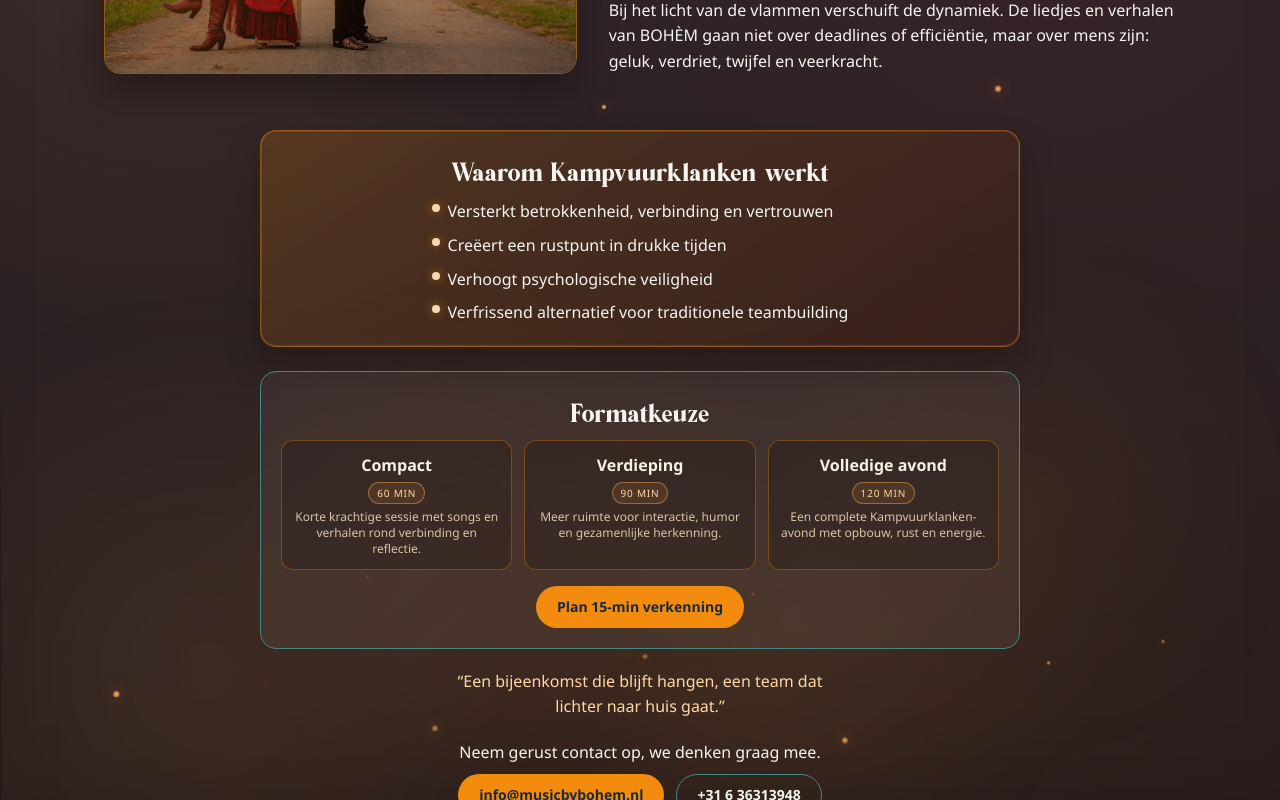
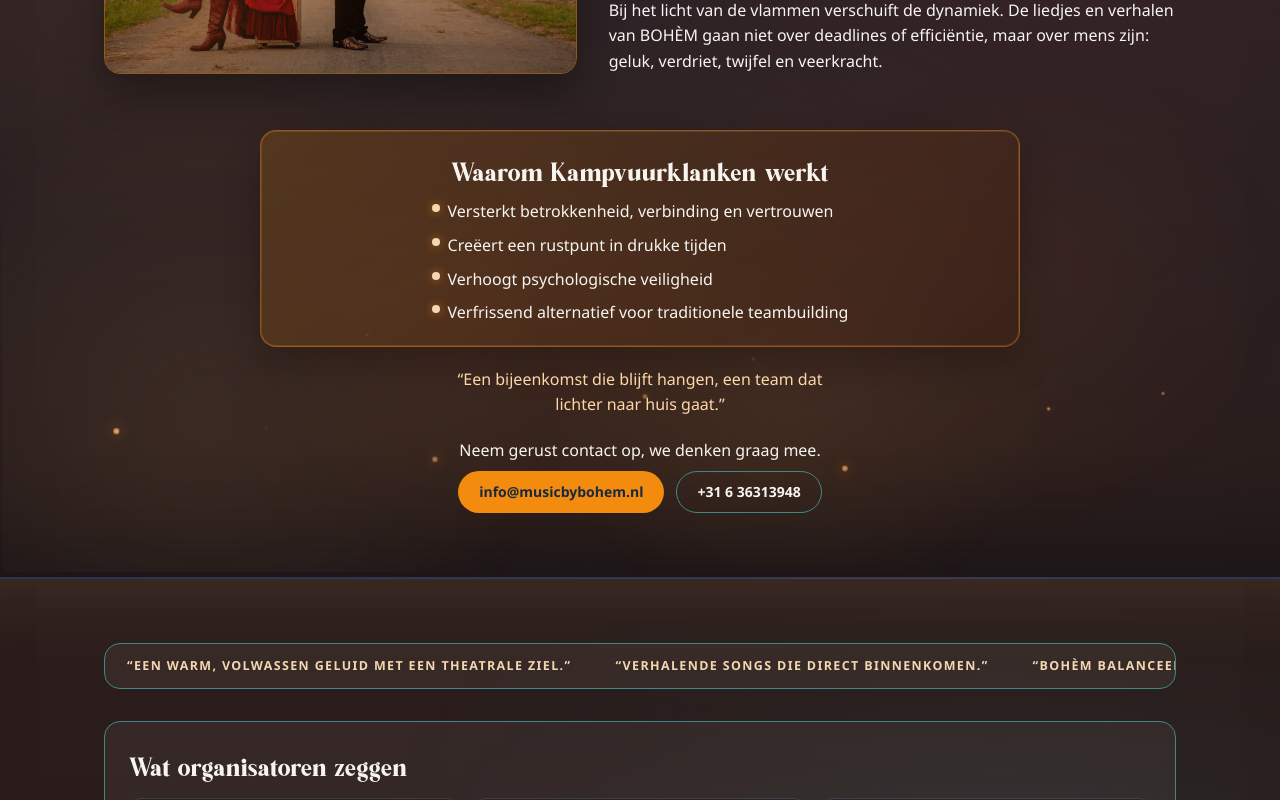
Before and after one commit to yourcount/bohem, a Next.js app: page / in a window 1280 px wide. Shown: the part 4320-5120 px from the top of the page. Built offline with nearby package versions, Linux system fonts and the light colour scheme; no server answers; the database is empty.

Commit message:
Remove kampvuur format-choice block from frontend and editor

```diff
--- a/components/sections/KampvuurSection.tsx
+++ b/components/sections/KampvuurSection.tsx
@@ -97,32 +97,6 @@ export function KampvuurSection({ kampvuur }: KampvuurSectionProps) {
               </ul>
             </article>
 
-            {kampvuur.packages && kampvuur.packages.length > 0 ? (
-              <article className="mt-6 rounded-2xl border border-[var(--color-line-muted)] bg-[rgba(244,233,220,0.06)] p-5 text-center">
-                {kampvuur.packagesTitle ? <h3 className="mb-3 font-display text-2xl sm:text-3xl">{kampvuur.packagesTitle}</h3> : null}
-                <div className="grid gap-3 sm:grid-cols-3">
-                  {kampvuur.packages.map((item) => (
-                    <div key={item.name} className="kampvuur-package-card rounded-xl border border-[rgba(242,139,14,0.35)] bg-[rgba(24,16,20,0.28)] p-3">
-                      <p className="font-semibold text-[#f8f1e5]">{item.name}</p>
-                      <p className="mt-1 inline-flex items-center rounded-full border border-[rgba(255,180,88,0.42)] bg-[rgba(255,146,57,0.12)] px-2 py-0.5 text-[10px] uppercase tracking-[0.08em] text-[#ffd8a5]">
-                        {item.duration}
-                      </p>
-                      <p className="mt-1 text-xs text-[#d9c4a8]">{item.description}</p>
-                    </div>
-                  ))}
-                </div>
-                {kampvuur.packageCta ? (
-                  <a
-                    href={kampvuur.packageCta.href}
-                    data-cta="kampvuur_package_explore"
-                    className="kampvuur-fire-cta mt-4 inline-flex items-center justify-center rounded-full border border-transparent bg-[var(--color-accent-amber)] px-5 py-2.5 text-sm font-bold text-[var(--color-bg-deep)] transition-colors hover:bg-[var(--color-accent-copper)] hover:text-[var(--color-text-primary)]"
-                  >
-                    {kampvuur.packageCta.label}
-                  </a>
-                ) : null}
-              </article>
-            ) : null}
-
             <blockquote className="kampvuur-quote mx-auto mt-5 max-w-[44ch] text-center text-[#f3d7b0]">“{kampvuur.quote}”</blockquote>
 
             <p className="mt-5 text-center text-[var(--color-text-primary)]">{kampvuur.contactPrompt}</p>
--- a/lib/content/editor-content-contract.ts
+++ b/lib/content/editor-content-contract.ts
@@ -28,6 +28,12 @@ type ValidationResult =
       ok: false;
       fieldErrors: FieldErrors;
     };
+
+function stripKampvuurFormatChoiceFields(kampvuur: SiteContent["kampvuur"]): SiteContent["kampvuur"] {
+  return Object.fromEntries(
+    Object.entries(kampvuur).filter(([key]) => !["packagesTitle", "packages", "packageCta"].includes(key))
+  ) as SiteContent["kampvuur"];
+}
 
 function addFieldError(errors: FieldErrors, path: string, message: string) {
   if (!errors[path]) {
@@ -140,7 +146,7 @@ function stripDisallowedReleaseLinksFromDiscography(content: EditorContent): Edi
       })
     },
     musicExperience: normalized.musicExperience,
-    kampvuur: normalized.kampvuur,
+    kampvuur: stripKampvuurFormatChoiceFields(normalized.kampvuur),
     bookings: normalized.bookings,
     contact: normalized.contact,
     footer: normalized.footer
@@ -155,7 +161,7 @@ export function pickEditorContent(full: SiteContent): EditorContent {
     about: full.about,
     discography: full.discography,
     musicExperience: full.musicExperience,
-    kampvuur: full.kampvuur,
+    kampvuur: stripKampvuurFormatChoiceFields(full.kampvuur),
     bookings: full.bookings,
     contact: full.contact,
     footer: full.footer
@@ -173,6 +179,10 @@ export function mergeEditorContent(full: SiteContent, editorContent: EditorConte
 
 export function validateAndSanitizeEditorContent(input: unknown): ValidationResult {
   const errors: FieldErrors = {};
+  const editorTemplate: SiteContent = {
+    ...siteContent,
+    kampvuur: stripKampvuurFormatChoiceFields(siteContent.kampvuur)
+  };
 
   if (!input || typeof input !== "object" || Array.isArray(input)) {
     return {
@@ -185,7 +195,7 @@ export function validateAndSanitizeEditorContent(input: unknown): ValidationResu
   const output: Record<string, unknown> = {};
 
   for (const key of EDITOR_CONTENT_KEYS) {
-    const sanitizedValue = validateAndSanitizeByTemplate(raw[key], siteContent[key], `content.${key}`, errors);
+    const sanitizedValue = validateAndSanitizeByTemplate(raw[key], editorTemplate[key], `content.${key}`, errors);
     output[key] = sanitizedValue;
   }
 
```
